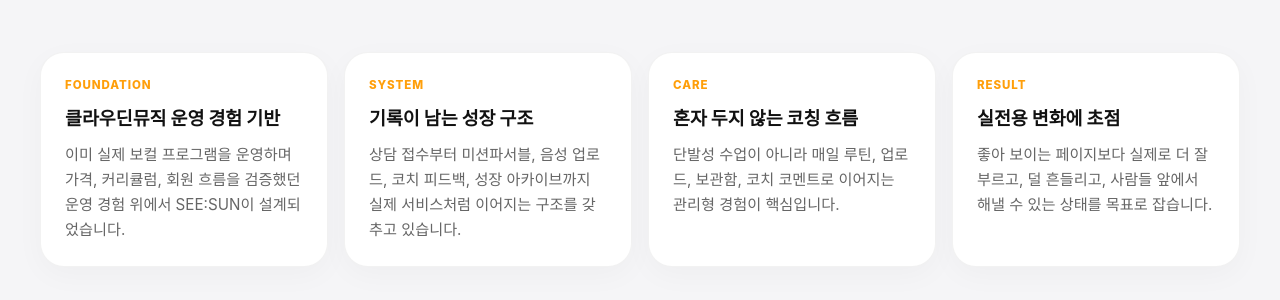
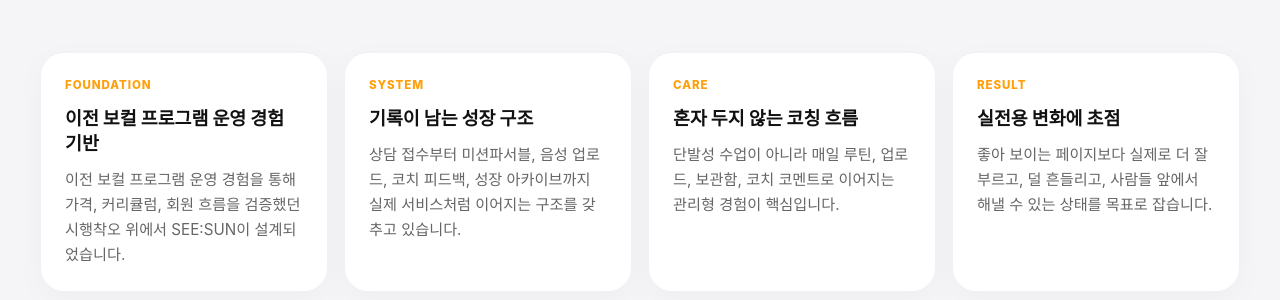
Before and after one commit to Thetason/seesun, a Next.js app: page / in a window 1280 px wide. Shown: the part 7154-7454 px from the top of the page. Built offline with nearby package versions, Linux system fonts and the light colour scheme; a web font is replaced by a local one.

Commit message:
Refine trust signal wording

```diff
--- a/src/app/page.tsx
+++ b/src/app/page.tsx
@@ -71,8 +71,8 @@
   const proofHighlights = [
     {
       label: "FOUNDATION",
-      title: "클라우딘뮤직 운영 경험 기반",
-      desc: "이미 실제 보컬 프로그램을 운영하며 가격, 커리큘럼, 회원 흐름을 검증했던 운영 경험 위에서 SEE:SUN이 설계되었습니다.",
+      title: "이전 보컬 프로그램 운영 경험 기반",
+      desc: "이전 보컬 프로그램 운영 경험을 통해 가격, 커리큘럼, 회원 흐름을 검증했던 시행착오 위에서 SEE:SUN이 설계되었습니다.",
     },
     {
       label: "SYSTEM",
```
